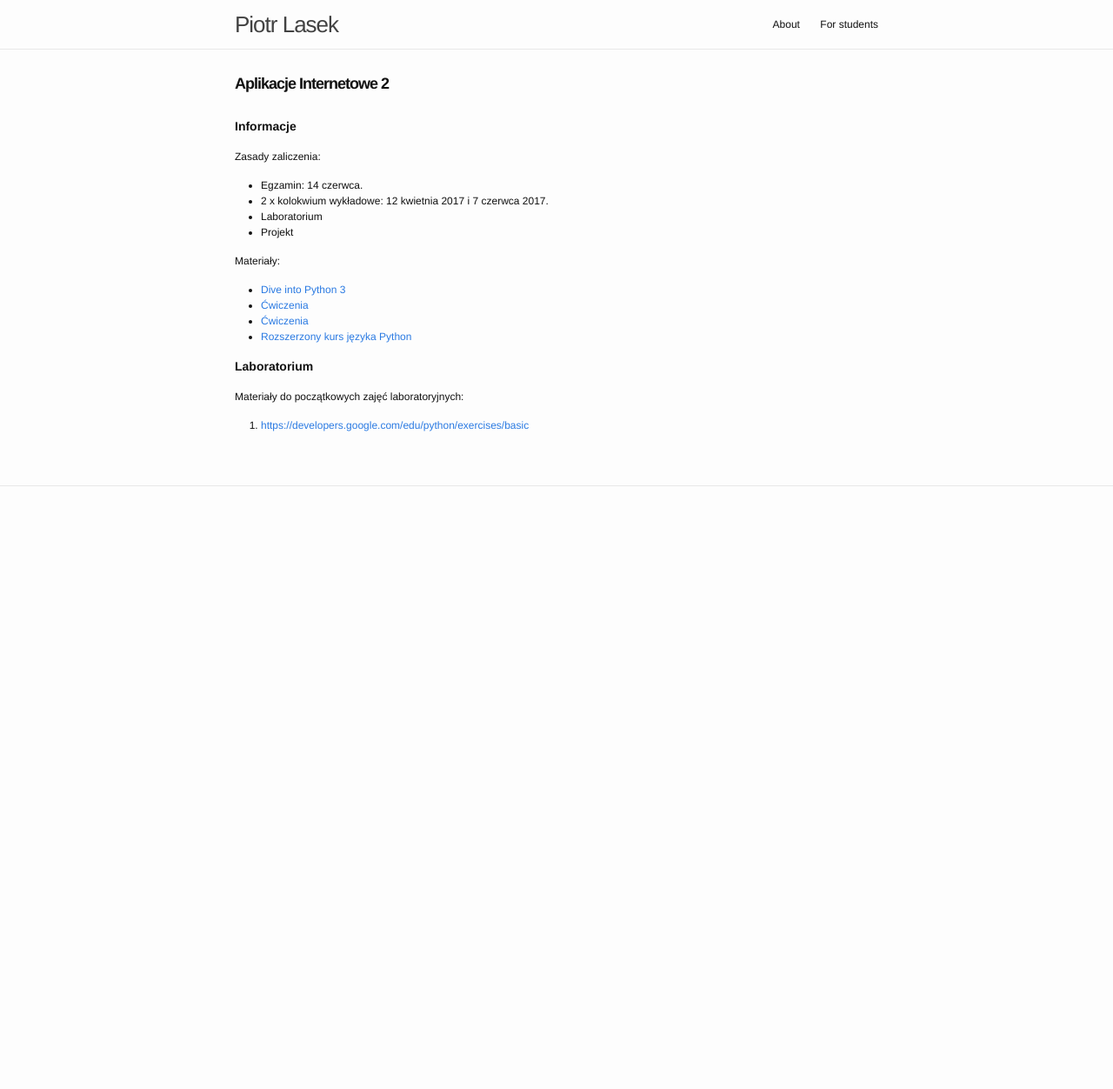
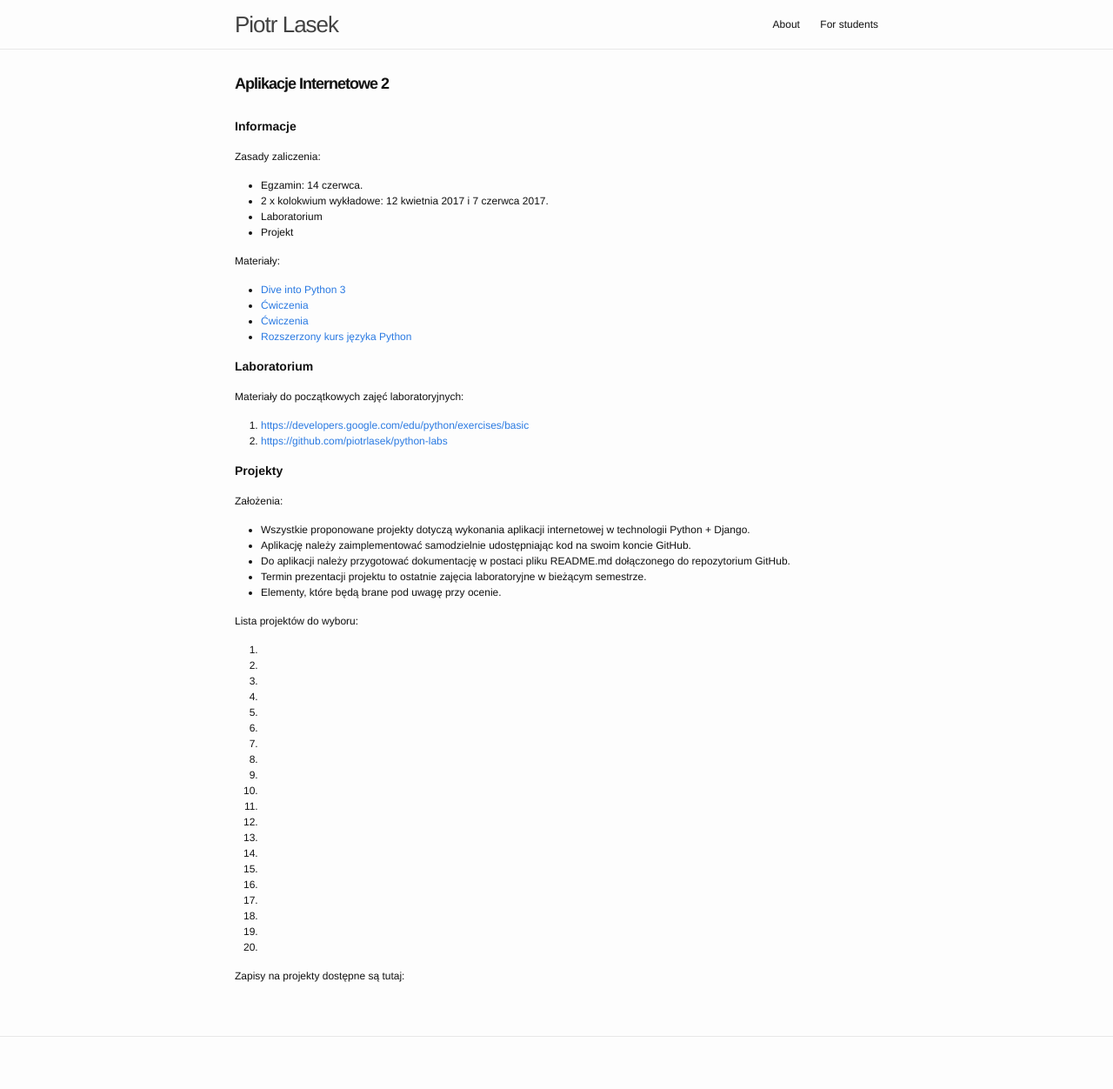
Before and after one commit to piotrlasek/piotrlasek.github.io, a Jekyll site: the page built from for-students/ai2-2017.md, in a window 1280 px wide. Shown: the whole page at 87% size. Built offline with Jekyll 4.4.1, drawn with Linux system fonts in a browser that asks for light colours; before the commit the page ends 900 px from its top, so only the background shows below that.

Commit message:
Update ai2-2017.md

```diff
--- a/for-students/ai2-2017.md
+++ b/for-students/ai2-2017.md
@@ -23,3 +23,39 @@ Materiały:
 
 Materiały do początkowych zajęć laboratoryjnych:
 1. [https://developers.google.com/edu/python/exercises/basic](https://developers.google.com/edu/python/exercises/basic)
+2. [https://github.com/piotrlasek/python-labs](https://github.com/piotrlasek/python-labs)
+
+# Projekty
+
+Założenia:
+* Wszystkie proponowane projekty dotyczą wykonania aplikacji internetowej w technologii
+  Python + Django.
+* Aplikację należy zaimplementować samodzielnie udostępniając kod na swoim koncie GitHub.
+* Do aplikacji należy przygotować dokumentację w postaci pliku README.md dołączonego
+  do repozytorium GitHub.
+* Termin prezentacji projektu to ostatnie zajęcia laboratoryjne w bieżącym semestrze.
+* Elementy, które będą brane pod uwagę przy ocenie.
+
+Lista projektów do wyboru:
+ 1.
+ 2.
+ 3.
+ 4.
+ 5.
+ 6.
+ 7.
+ 8.
+ 9.
+10.
+11.
+12.
+13.
+14.
+15.
+16.
+17.
+18.
+19.
+20.
+
+Zapisy na projekty dostępne są tutaj: []()
```
